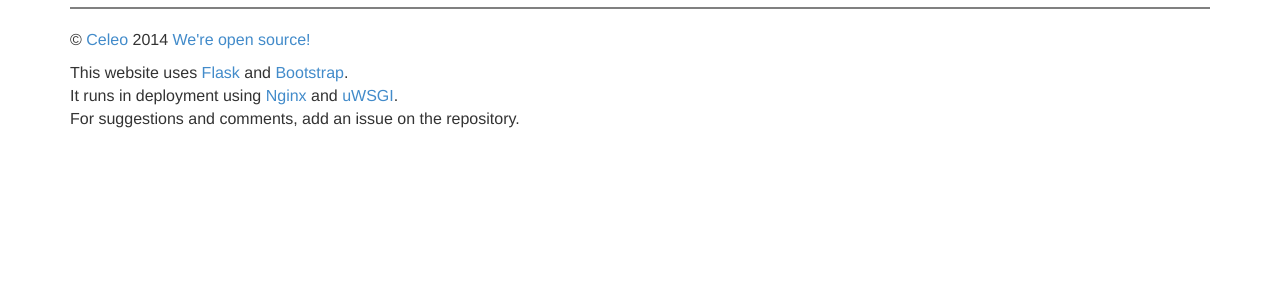
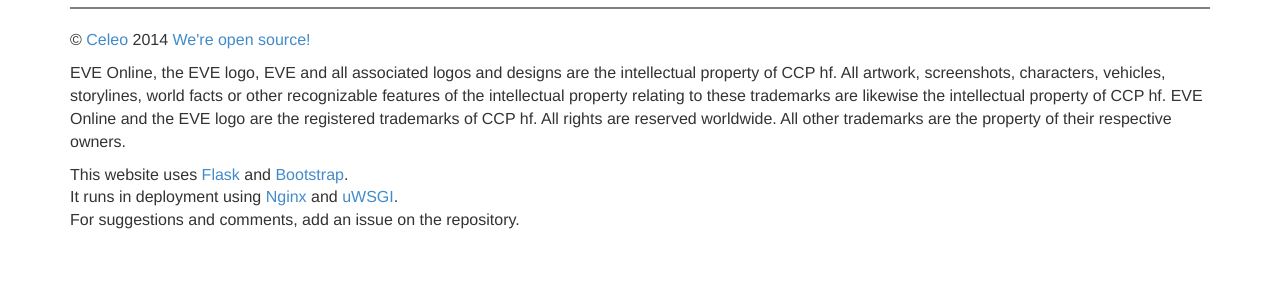
Before and after one commit to EVE-SECURE/WarTracker, a Python web app: template templates/base.html in a window 1280 px wide. Shown: the part 51-351 px from the top of the page. Run offline with Jinja, Linux system fonts and the light colour scheme; the template is opened without the code that fills it, so the values that code supplies are empty; some libraries are stand-ins or nearby versions.

Commit message:
Adding CCP license information as this app will use EVE information

```diff
--- a/templates/base.html
+++ b/templates/base.html
@@ -61,6 +61,14 @@
     <p>&copy; <a href="https://github.com/Celeo">Celeo</a> 2014
     <a href="https://github.com/Celeo/WarTracker">We're open source!</a></p>
     <p>
+        EVE Online, the EVE logo, EVE and all associated logos and designs are the intellectual
+        property of CCP hf. All artwork, screenshots, characters, vehicles, storylines, world facts
+        or other recognizable features of the intellectual property relating to these trademarks are
+        likewise the intellectual property of CCP hf. EVE Online and the EVE logo are the registered
+        trademarks of CCP hf. All rights are reserved worldwide. All other trademarks are the property
+        of their respective owners.
+    </p>
+    <p>
         This website uses <a href="http://flask.pocoo.org/" title="Python web development framework">Flask</a> and
         <a href="http://twitter.github.io/bootstrap/" title="CSS framework">Bootstrap</a>.<br>
         It runs in deployment using <a href="http://nginx.org/" title="Manages static files">Nginx</a> and
```
Also changed, not shown: LICENSE.md.
